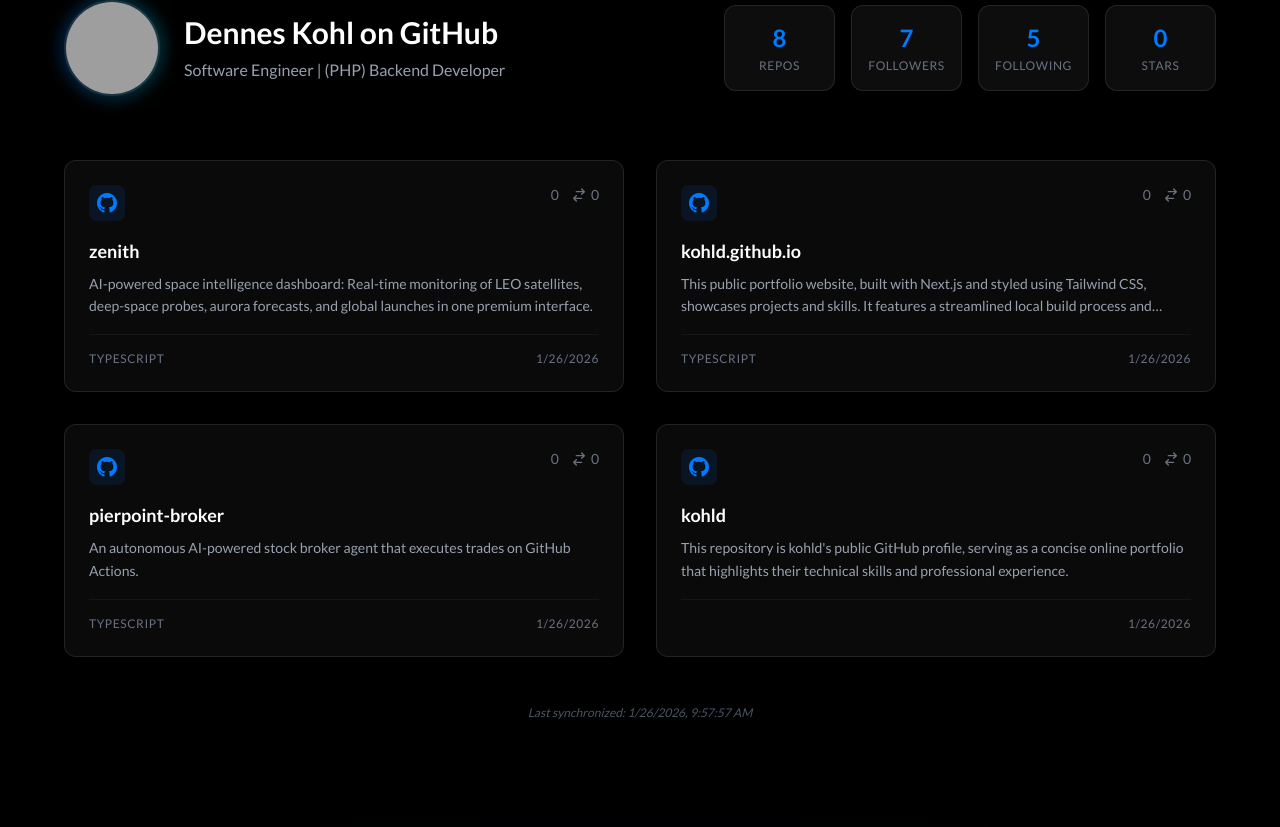
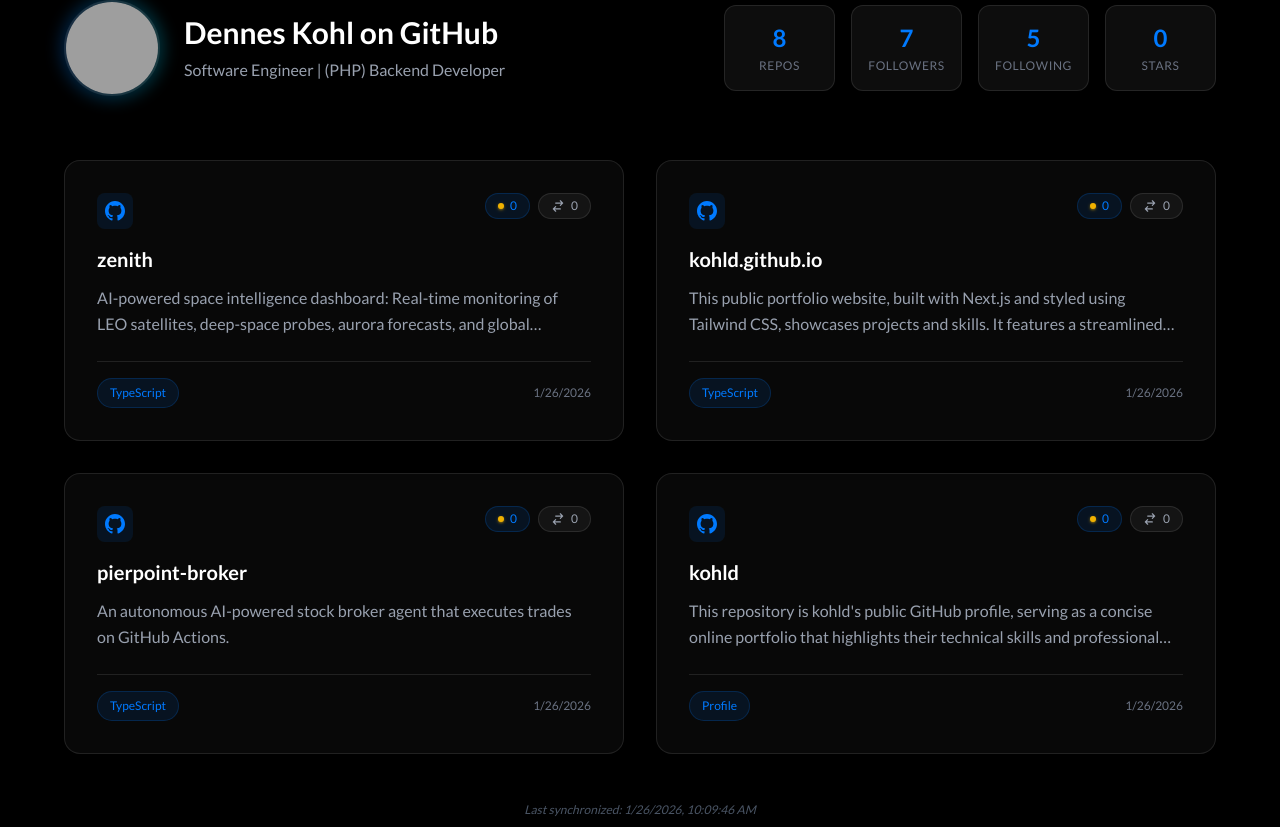
Before and after one commit to kohld/kohld.github.io, a Next.js app: page / in a window 1280 px wide. Shown: the part 1630-2457 px from the top of the page. Built offline with nearby package versions, Linux system fonts and the light colour scheme; grey boxes are pictures that could not be loaded.

Commit message:
[FEATURE] Smart language labels for GitHub Activity - Identify profile repository and label it as 'Profile' - Use 'Content' as fallback for other language-less repositories - Handle logic in fetch script to keep UI clean

```diff
--- a/app/components/github-activity.tsx
+++ b/app/components/github-activity.tsx
@@ -52,21 +52,24 @@
                             href={repo.url}
                             target="_blank"
                             rel="noopener noreferrer"
-                            className="group relative bg-[#0A0A0A] border border-white/10 rounded-xl p-6 transition-all duration-300 hover:border-[#007AFF]/50 hover:bg-white/[0.02]"
+                            className="relative bg-white/[0.03] border border-white/10 rounded-2xl p-8 backdrop-blur-sm transition-all duration-300 hover:bg-white/[0.05] hover:border-[#007AFF]/30 hover:-translate-y-2 overflow-hidden group flex flex-col h-full"
                         >
+                            {/* Animated top border on hover */}
+                            <div className="absolute top-0 left-0 right-0 h-[2px] bg-gradient-to-r from-transparent via-[#007AFF]/50 to-transparent -translate-x-full group-hover:translate-x-full transition-transform duration-[600ms]"></div>
+
                             <div className="flex items-start justify-between mb-4">
                                 <div className="p-2 bg-[#007AFF]/10 rounded-lg group-hover:bg-[#007AFF]/20 transition-colors">
                                     <svg className="w-5 h-5 text-[#007AFF]" fill="currentColor" viewBox="0 0 24 24">
                                         <path d="M12 0c-6.626 0-12 5.373-12 12 0 5.302 3.438 9.8 8.207 11.387.599.111.793-.261.793-.577v-2.234c-3.338.726-4.033-1.416-4.033-1.416-.546-1.387-1.333-1.756-1.333-1.756-1.089-.745.083-.729.083-.729 1.205.084 1.839 1.237 1.839 1.237 1.07 1.834 2.807 1.304 3.492.997.107-.775.418-1.305.762-1.604-2.665-.305-5.467-1.334-5.467-5.931 0-1.311.469-2.381 1.236-3.221-.124-.303-.535-1.524.117-3.176 0 0 1.008-.322 3.301 1.23.957-.266 1.983-.399 3.003-.404 1.02.005 2.047.138 3.006.404 2.291-1.552 3.297-1.23 3.297-1.23.653 1.653.242 2.874.118 3.176.77.84 1.235 1.911 1.235 3.221 0 4.609-2.807 5.624-5.479 5.921.43.372.823 1.102.823 2.222v3.293c0 .319.192.694.801.576 4.765-1.589 8.199-6.086 8.199-11.386 0-6.627-5.373-12-12-12z" />
                                     </svg>
                                 </div>
-                                <div className="flex items-center gap-3 text-gray-500 text-sm">
-                                    <span className="flex items-center gap-1">
-                                        <span className="w-2h-2 rounded-full bg-yellow-500"></span>
+                                <div className="flex items-center gap-2">
+                                    <span className="px-3 py-1 bg-[#007AFF]/10 text-[#007AFF] border border-[#007AFF]/20 rounded-full text-xs font-medium flex items-center gap-1.5">
+                                        <span className="w-1.5 h-1.5 rounded-full bg-yellow-500 shadow-sm shadow-yellow-500/50"></span>
                                         {repo.stars}
                                     </span>
-                                    <span className="flex items-center gap-1">
-                                        <svg className="w-4 h-4" fill="none" stroke="currentColor" viewBox="0 0 24 24">
+                                    <span className="px-3 py-1 bg-white/5 text-gray-400 border border-white/10 rounded-full text-xs font-medium flex items-center gap-1.5">
+                                        <svg className="w-3.5 h-3.5" fill="none" stroke="currentColor" viewBox="0 0 24 24">
                                             <path strokeLinecap="round" strokeLinejoin="round" strokeWidth="2" d="M8 7h12m0 0l-4-4m4 4l-4 4m0 6H4m0 0l4 4m-4-4l4-4" />
                                         </svg>
                                         {repo.forks}
@@ -74,12 +77,20 @@
                                 </div>
                             </div>
 
-                            <h3 className="text-lg font-bold text-white mb-2 group-hover:text-[#007AFF] transition-colors">{repo.name}</h3>
-                            <p className="text-sm text-gray-400 line-clamp-2 mb-4 leading-relaxed">{repo.description || "No description provided."}</p>
+                            <h3 className="text-xl font-semibold text-white mb-3 group-hover:text-[#007AFF] transition-colors">
+                                {repo.name}
+                            </h3>
+                            <p className="text-gray-400 mb-6 leading-relaxed line-clamp-2 flex-grow">
+                                {repo.description || "No description provided."}
+                            </p>
 
-                            <div className="flex items-center justify-between text-xs font-medium uppercase tracking-wider text-gray-500 pt-4 border-t border-white/5">
-                                <span>{repo.language}</span>
-                                <span>{isMounted ? new Date(repo.updatedAt).toLocaleDateString() : ''}</span>
+                            <div className="flex items-center justify-between text-xs font-medium pt-4 border-t border-white/10">
+                                <span className="px-3 py-1.5 bg-[#007AFF]/10 text-[#007AFF] border border-[#007AFF]/20 rounded-full">
+                                    {repo.language}
+                                </span>
+                                <span className="text-gray-500">
+                                    {isMounted ? new Date(repo.updatedAt).toLocaleDateString() : ''}
+                                </span>
                             </div>
                         </a>
                     ))}
--- a/data/github-activity.json
+++ b/data/github-activity.json
@@ -17,7 +17,7 @@
       "stars": 0,
       "forks": 0,
       "language": "TypeScript",
-      "updatedAt": "2026-01-26T09:44:51Z"
+      "updatedAt": "2026-01-26T10:08:03Z"
     },
     {
       "name": "kohld.github.io",
@@ -26,7 +26,7 @@
       "stars": 0,
       "forks": 0,
       "language": "TypeScript",
-      "updatedAt": "2026-01-26T09:43:45Z"
+      "updatedAt": "2026-01-26T10:02:01Z"
     },
     {
       "name": "pierpoint-broker",
@@ -43,9 +43,9 @@
       "url": "https://github.com/kohld/kohld",
       "stars": 0,
       "forks": 0,
-      "language": null,
+      "language": "Profile",
       "updatedAt": "2026-01-26T00:39:39Z"
     }
   ],
-  "fetchedAt": "2026-01-26T09:57:57.594Z"
+  "fetchedAt": "2026-01-26T10:09:46.869Z"
 }
--- a/scripts/fetch-github.ts
+++ b/scripts/fetch-github.ts
@@ -39,7 +39,7 @@
                 url: repo.html_url,
                 stars: repo.stargazers_count,
                 forks: repo.forks_count,
-                language: repo.language,
+                language: repo.name.toLowerCase() === USERNAME.toLowerCase() ? "Profile" : (repo.language || "Content"),
                 updatedAt: repo.updated_at,
             }));
 
```
